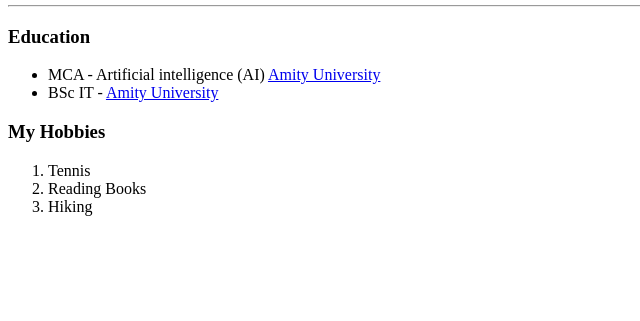
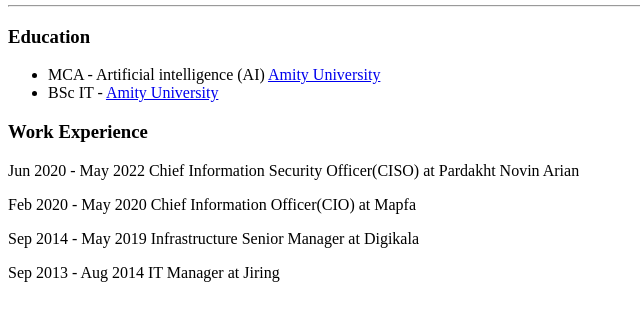
Before and after one commit to ShaahinChaichi/cv, a plain HTML site: page index.html in a window 1280 px wide. Shown: the part 245-566 px from the top of the page, without its empty margins (0-640 px from the left). Drawn offline with Linux system fonts and the light colour scheme.

Commit message:
Work Experience added

```diff
--- a/index.html
+++ b/index.html
@@ -23,11 +23,10 @@
     <li>MCA - Artificial intelligence (AI) <a href="www.amity.edu">Amity University</a></li>
     <li>BSc IT - <a href="www.amity.edu">Amity University</a></li>
 </ul>
-<h3>My Hobbies</h3>
-<ol>
-    <li>Tennis</li>
-    <li>Reading Books</li>
-    <li>Hiking</li>
-</ol>
+<h3>Work Experience</h3>
+<p>Jun 2020 - May 2022 Chief Information Security Officer(CISO) at Pardakht Novin Arian</p>
+<p>Feb 2020 - May 2020 Chief Information Officer(CIO) at Mapfa</p>
+<p>Sep 2014 - May 2019 Infrastructure Senior Manager at Digikala</p>
+<p>Sep 2013 - Aug 2014 IT Manager at Jiring</p>
 </body>
 </html>
```
